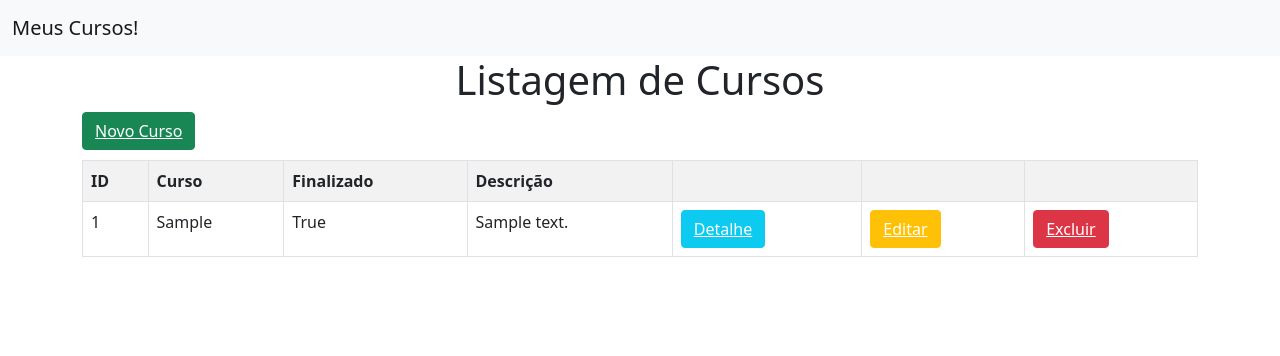
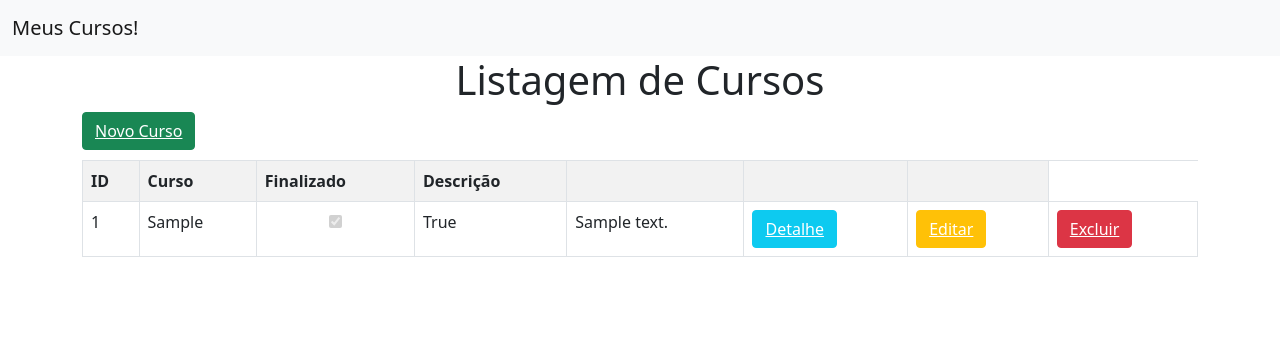
Before and after one commit to ckascioo/meus_cursos, a Django app: page / in a window 1280 px wide. Shown: the top 356 px of the page. Run offline with Django 4.2, Linux system fonts and the light colour scheme; tables that the repository leaves empty hold one stand-in row (values such as "Sample post").

Commit message:
update checkbox

```diff
--- a/meus_cursos/templates/cursos/cursos.html
+++ b/meus_cursos/templates/cursos/cursos.html
@@ -17,6 +17,13 @@
         <tr>
             <td>{{dado.id}}</td>
             <td>{{dado.curso}}</td>
+
+            {% if dado.finalizado %} <!-- Para usar a caixa de checkbox -->
+            <td style="text-align: center"><input disabled type="checkbox" checked></td>
+            {% else %}
+            <td style="text-align: center"><input disabled type="checkbox"></td>
+            {% endif %} <!-- Para finalizar a caixa de checkbox -->
+
             <td>{{dado.finalizado}}</td>
             <td>{{dado.descrição}}</td>
             <td><button class="btn btn-info"><a style="color: white;" href="{% url 'detalhe' dado.id %}">Detalhe</a></button></td>
```
